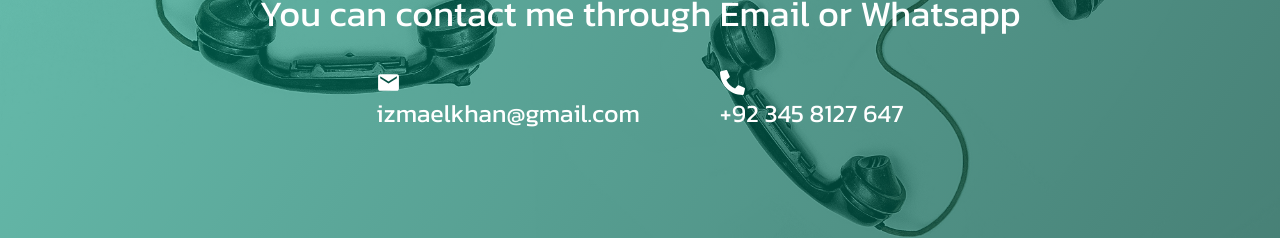
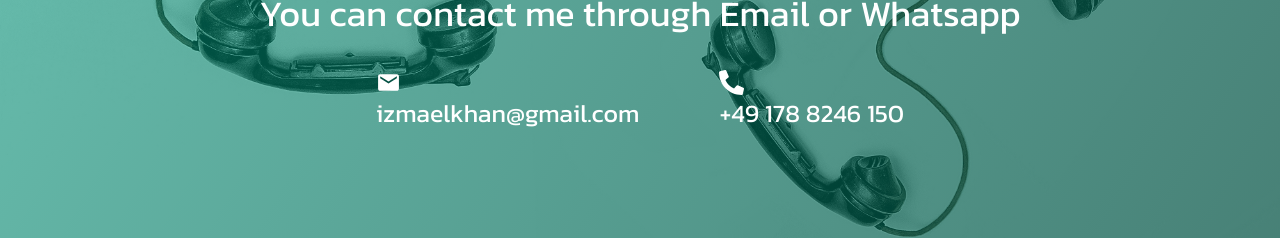
Before and after one commit to ismailkhan289/portfolio, a React (Create React App) app: page /contact-me in a window 1280 px wide. Shown: the part 413-651 px from the top of the page. Built offline with nearby package versions, Linux system fonts and the light colour scheme.

Commit message:
contact modified

```diff
--- a/src/pages/Contact.js
+++ b/src/pages/Contact.js
@@ -14,7 +14,7 @@ const Contact = () => {
             <a href= "mailto:izmaelkhan@gmail.com"> <MdEmail />izmaelkhan@gmail.com </a>
           </li>
           <li>
-            <a href= "tel:+923458127647"><FaPhoneAlt />+92 345 8127 647 </a>
+            <a href= "tel:+923458127647"><FaPhoneAlt />+49 178 8246 150 </a>
           </li>
         </ul>
     </div>
```
